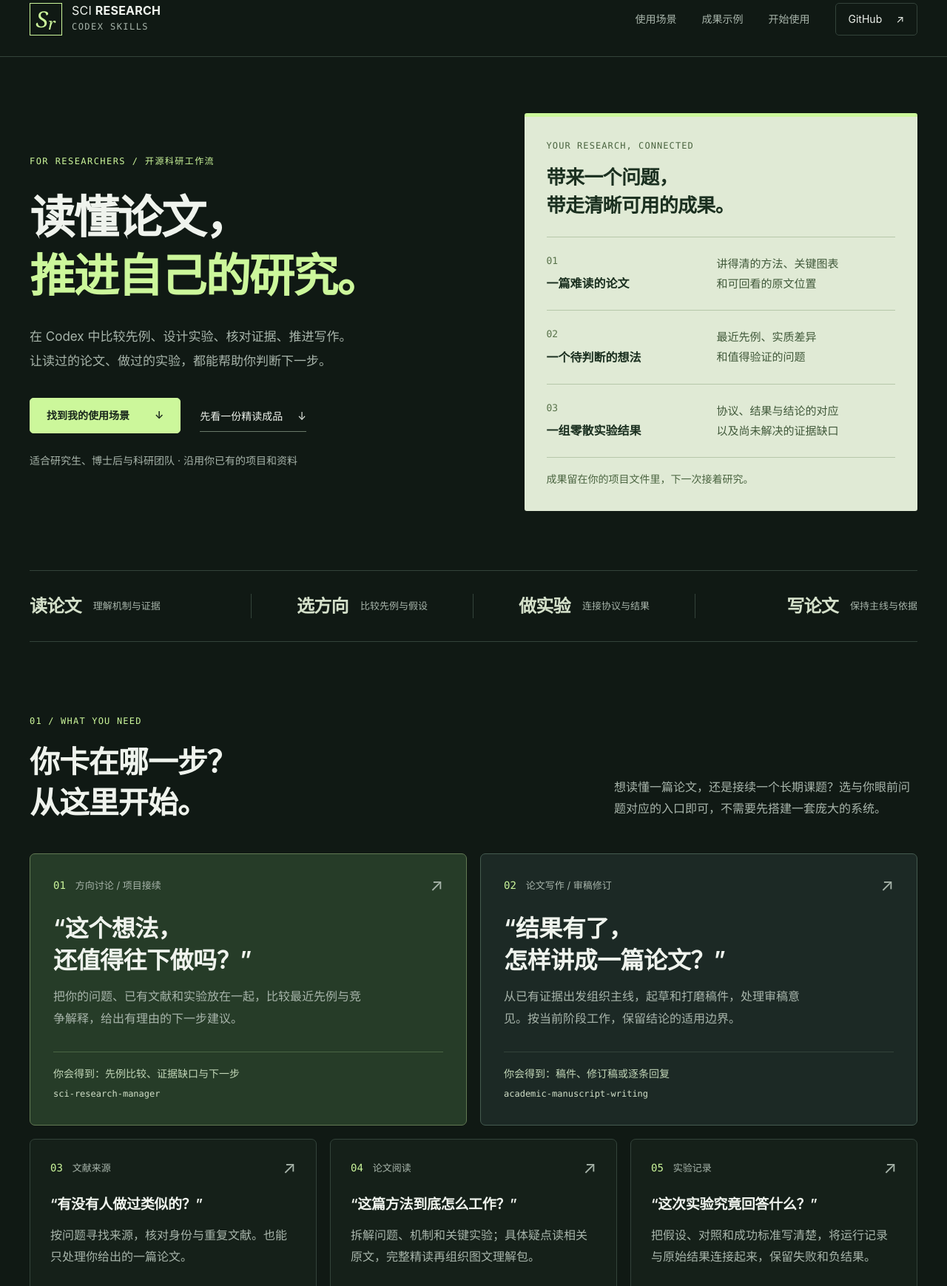
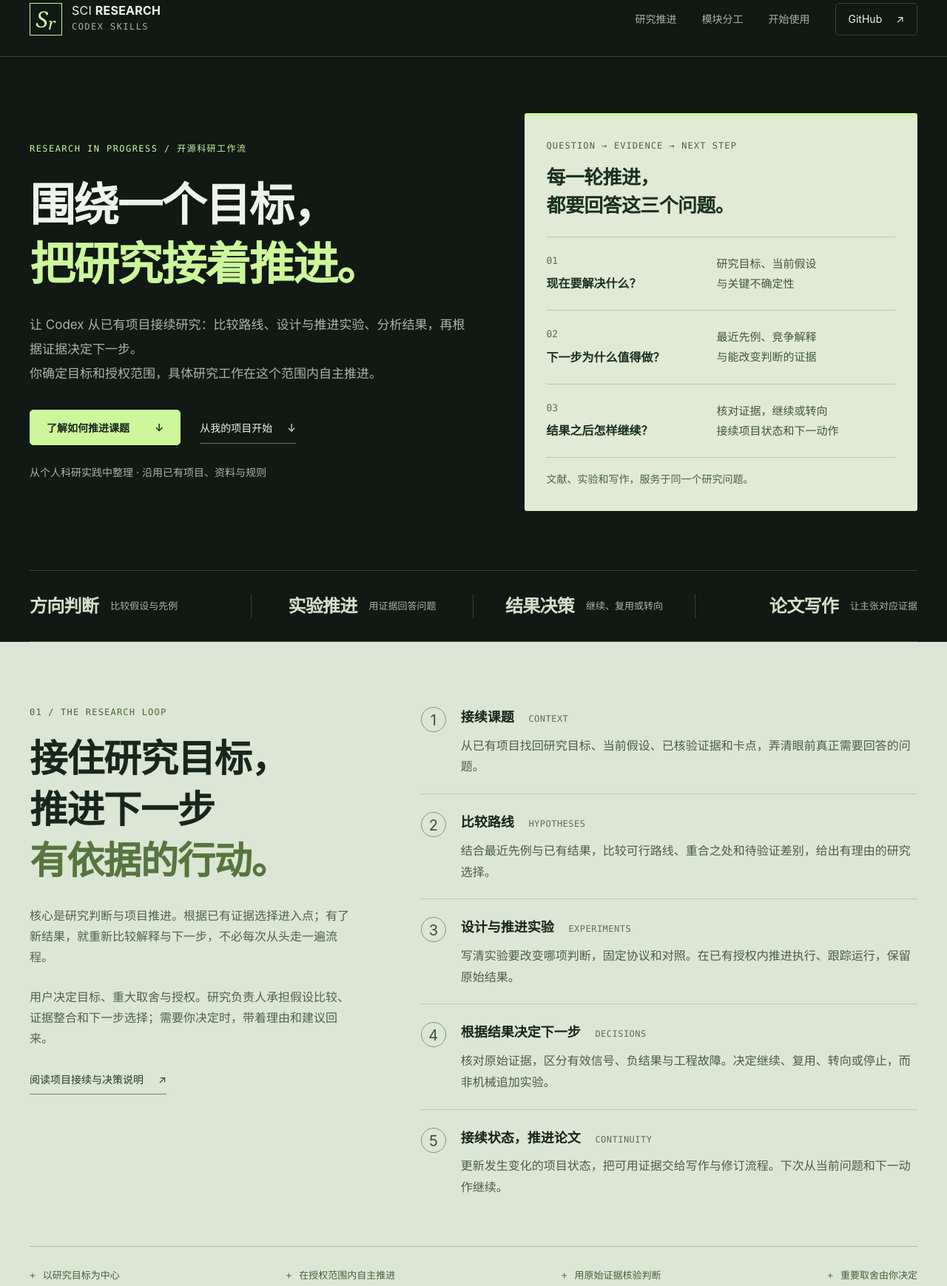
Before and after one commit to godzhiwzz-create/sci-research-codex-skills, a plain HTML site: page docs/index.html in a window 1280 px wide. Shown: the part 24-1763 px from the top of the page at 74% size. Drawn offline with Linux system fonts and the light colour scheme.

Commit message:
Center the homepage on research decisions and project progress

```diff
--- a/docs/index.html
+++ b/docs/index.html
@@ -3,14 +3,14 @@
 <head>
   <meta charset="utf-8">
   <meta name="viewport" content="width=device-width, initial-scale=1">
-  <meta name="description" content="为研究生、博士后与科研团队准备的开源科研工作流。在 Codex 中读懂论文、比较研究方向、梳理实验与证据、推进论文写作，从一个具体问题开始使用。">
+  <meta name="description" content="从个人科研实践中整理的开源 Codex Skills。围绕研究目标接续项目，比较路线、设计与推进实验、核对结果，并根据证据决定下一步。">
   <link rel="canonical" href="https://godzhiwzz-create.github.io/sci-research-codex-skills/">
   <meta property="og:type" content="website">
-  <meta property="og:title" content="SCI Research｜读懂论文，推进研究">
-  <meta property="og:description" content="读论文、选方向、做实验、写论文：把零散信息变成可追溯、可接续的研究成果。">
+  <meta property="og:title" content="SCI Research｜围绕目标，推进研究">
+  <meta property="og:description" content="接续课题、比较路线、推进实验、分析结果。让文献、实验和写作服务于同一个研究目标。">
   <meta property="og:url" content="https://godzhiwzz-create.github.io/sci-research-codex-skills/">
   <meta name="theme-color" content="#101914">
-  <title>SCI Research｜读懂论文，推进研究</title>
+  <title>SCI Research｜围绕目标，推进研究</title>
   <link rel="stylesheet" href="assets/site.css">
 </head>
 <body id="top">
@@ -18,51 +18,65 @@
   <header class="site-header">
     <div class="wrap header-inner">
       <a class="brand" href="#top" aria-label="SCI Research 首页"><span class="brand-mark" aria-hidden="true">S<span>r</span></span><span>SCI <strong>RESEARCH</strong><small>CODEX SKILLS</small></span></a>
-      <nav aria-label="主要导航"><a href="#choose">使用场景</a><a href="#learn">成果示例</a><a href="#install">开始使用</a><a class="nav-repo" href="https://github.com/godzhiwzz-create/sci-research-codex-skills">GitHub <span aria-hidden="true">↗</span></a></nav>
+      <nav aria-label="主要导航"><a href="#workflow">研究推进</a><a href="#choose">模块分工</a><a href="#install">开始使用</a><a class="nav-repo" href="https://github.com/godzhiwzz-create/sci-research-codex-skills">GitHub <span aria-hidden="true">↗</span></a></nav>
     </div>
   </header>
   <div class="hero">
     <div class="wrap hero-grid">
       <div class="hero-copy">
-        <p class="eyebrow">FOR RESEARCHERS / 开源科研工作流</p>
-        <h1>读懂论文，<br><span>推进自己的研究。</span></h1>
-        <p class="hero-description">在 Codex 中比较先例、设计实验、核对证据、推进写作。<br>让读过的论文、做过的实验，都能帮助你判断下一步。</p>
+        <p class="eyebrow">RESEARCH IN PROGRESS / 开源科研工作流</p>
+        <h1>围绕一个目标，<br><span>把研究接着推进。</span></h1>
+        <p class="hero-description">让 Codex 从已有项目接续研究：比较路线、设计与推进实验、分析结果，再根据证据决定下一步。<br>你确定目标和授权范围，具体研究工作在这个范围内自主推进。</p>
         <div class="actions">
-          <a class="button primary" href="#choose">找到我的使用场景 <span aria-hidden="true">↓</span></a>
-          <a class="text-link" href="#learn">先看一份精读成品 <span aria-hidden="true">↓</span></a>
+          <a class="button primary" href="#workflow">了解如何推进课题 <span aria-hidden="true">↓</span></a>
+          <a class="text-link" href="#install">从我的项目开始 <span aria-hidden="true">↓</span></a>
         </div>
-        <p class="audience-note">适合研究生、博士后与科研团队 · 沿用你已有的项目和资料</p>
+        <p class="audience-note">从个人科研实践中整理 · 沿用已有项目、资料与规则</p>
       </div>
       <aside class="research-desk" aria-labelledby="desk-title">
-        <div class="desk-header"><span class="mono-label">YOUR RESEARCH, CONNECTED</span><h2 id="desk-title">带来一个问题，<br>带走清晰可用的成果。</h2></div>
+        <div class="desk-header"><span class="mono-label">QUESTION → EVIDENCE → NEXT STEP</span><h2 id="desk-title">每一轮推进，<br>都要回答这三个问题。</h2></div>
         <dl class="outcome-list">
-          <div><dt><span>01</span> 一篇难读的论文</dt><dd>讲得清的方法、关键图表<br>和可回看的原文位置</dd></div>
-          <div><dt><span>02</span> 一个待判断的想法</dt><dd>最近先例、实质差异<br>和值得验证的问题</dd></div>
-          <div><dt><span>03</span> 一组零散实验结果</dt><dd>协议、结果与结论的对应<br>以及尚未解决的证据缺口</dd></div>
+          <div><dt><span>01</span> 现在要解决什么？</dt><dd>研究目标、当前假设<br>与关键不确定性</dd></div>
+          <div><dt><span>02</span> 下一步为什么值得做？</dt><dd>最近先例、竞争解释<br>与能改变判断的证据</dd></div>
+          <div><dt><span>03</span> 结果之后怎样继续？</dt><dd>核对证据，继续或转向<br>接续项目状态和下一动作</dd></div>
         </dl>
-        <p class="desk-note">成果留在你的项目文件里，下一次接着研究。</p>
+        <p class="desk-note">文献、实验和写作，服务于同一个研究问题。</p>
       </aside>
     </div>
     <div class="wrap facts-row" aria-label="适用研究环节">
-      <div><strong>读论文</strong><span>理解机制与证据</span></div>
-      <div><strong>选方向</strong><span>比较先例与假设</span></div>
-      <div><strong>做实验</strong><span>连接协议与结果</span></div>
-      <div><strong>写论文</strong><span>保持主线与依据</span></div>
+      <div><strong>方向判断</strong><span>比较假设与先例</span></div>
+      <div><strong>实验推进</strong><span>用证据回答问题</span></div>
+      <div><strong>结果决策</strong><span>继续、复用或转向</span></div>
+      <div><strong>论文写作</strong><span>让主张对应证据</span></div>
     </div>
   </div>
 
   <main id="main" tabindex="-1">
+    <section class="workflow-section" id="workflow" aria-labelledby="workflow-title">
+      <div class="wrap workflow-layout">
+        <div class="workflow-copy"><p class="section-label">01 / THE RESEARCH LOOP</p><h2 id="workflow-title">接住研究目标，<br>推进下一步<br><span>有依据的行动。</span></h2><p>核心是研究判断与项目推进。根据已有证据选择进入点；有了新结果，就重新比较解释与下一步，不必每次从头走一遍流程。</p><p>用户决定目标、重大取舍与授权。研究负责人承担假设比较、证据整合和下一步选择；需要你决定时，带着理由和建议回来。</p><a class="text-link" href="https://github.com/godzhiwzz-create/sci-research-codex-skills/blob/main/docs/tutorials/project-management.md">阅读项目接续与决策说明 <span aria-hidden="true">↗</span></a></div>
+        <div class="workflow-list">
+          <article><span class="workflow-marker" aria-hidden="true">1</span><div><h3>接续课题 <small>CONTEXT</small></h3><p>从已有项目找回研究目标、当前假设、已核验证据和卡点，弄清眼前真正需要回答的问题。</p></div></article>
+          <article><span class="workflow-marker" aria-hidden="true">2</span><div><h3>比较路线 <small>HYPOTHESES</small></h3><p>结合最近先例与已有结果，比较可行路线、重合之处和待验证差别，给出有理由的研究选择。</p></div></article>
+          <article><span class="workflow-marker" aria-hidden="true">3</span><div><h3>设计与推进实验 <small>EXPERIMENTS</small></h3><p>写清实验要改变哪项判断，固定协议和对照。在已有授权内推进执行、跟踪运行，保留原始结果。</p></div></article>
+          <article><span class="workflow-marker" aria-hidden="true">4</span><div><h3>根据结果决定下一步 <small>DECISIONS</small></h3><p>核对原始证据，区分有效信号、负结果与工程故障。决定继续、复用、转向或停止，而非机械追加实验。</p></div></article>
+          <article><span class="workflow-marker" aria-hidden="true">5</span><div><h3>接续状态，推进论文 <small>CONTINUITY</small></h3><p>更新发生变化的项目状态，把可用证据交给写作与修订流程。下次从当前问题和下一动作继续。</p></div></article>
+        </div>
+      </div>
+      <div class="wrap principles"><span>以研究目标为中心</span><span>在授权范围内自主推进</span><span>用原始证据核验判断</span><span>重要取舍由你决定</span></div>
+    </section>
+
     <section class="section wrap" id="choose" aria-labelledby="choose-title">
       <div class="section-heading">
-        <div><p class="section-label">01 / WHAT YOU NEED</p><h2 id="choose-title">你卡在哪一步？<br>从这里开始。</h2></div>
-        <p class="section-intro">想读懂一篇论文，还是接续一个长期课题？选与你眼前问题对应的入口即可，不需要先搭建一套庞大的系统。</p>
+        <div><p class="section-label">02 / SUPPORTING SKILLS</p><h2 id="choose-title">一个研究主线，<br>按需调用不同能力。</h2></div>
+        <p class="section-intro">研究负责人整合判断，写作入口维护稿件主线；检索、精读、实验记录和核验提供必要支持。窄任务也可以直接使用对应模块。</p>
       </div>
       <div class="owner-grid">
         <a class="skill-card owner-card research-card" href="https://github.com/godzhiwzz-create/sci-research-codex-skills/tree/main/skills/sci-research-manager">
-          <div class="card-topline"><span class="skill-number">01</span><span>方向讨论 / 项目接续</span><span class="card-arrow" aria-hidden="true">↗</span></div>
-          <h3>“这个想法，<br>还值得往下做吗？”</h3>
-          <p>把你的问题、已有文献和实验放在一起，比较最近先例与竞争解释，给出有理由的下一步建议。</p>
-          <div class="card-bottom"><span class="output-label">你会得到：先例比较、证据缺口与下一步</span><code>sci-research-manager</code></div>
+          <div class="card-topline"><span class="skill-number">01</span><span>研究判断 / 项目推进</span><span class="card-arrow" aria-hidden="true">↗</span></div>
+          <h3>“围绕这个目标，<br>把研究接着推进。”</h3>
+          <p>整合文献与实验，比较假设、推进已授权的工作，并根据证据调整下一动作，维护一条连续的研究主线。</p>
+          <div class="card-bottom"><span class="output-label">核心职责：研究决策、证据与项目接续</span><code>sci-research-manager</code></div>
         </a>
         <a class="skill-card owner-card manuscript-card" href="https://github.com/godzhiwzz-create/sci-research-codex-skills/tree/main/skills/academic-manuscript-writing">
           <div class="card-topline"><span class="skill-number">02</span><span>论文写作 / 审稿修订</span><span class="card-arrow" aria-hidden="true">↗</span></div>
@@ -106,40 +120,17 @@
       <div class="section-footnote"><span>8 个入口按需使用，不是 8 个常驻代理。已有项目规则、目录和证据始终优先。</span><a class="text-link" href="https://github.com/godzhiwzz-create/sci-research-codex-skills/blob/main/docs/architecture-v2.md">了解模块如何配合 <span aria-hidden="true">↗</span></a></div>
     </section>
 
-    <section class="workflow-section" id="workflow" aria-labelledby="workflow-title">
-      <div class="wrap workflow-layout">
-        <div class="workflow-copy"><p class="section-label">02 / RESEARCH AT YOUR PACE</p><h2 id="workflow-title">从一次提问，<br>到一个<br><span>长期课题。</span></h2><p>你决定目标和投入范围。小问题直接回答；需要深入时，再衔接文献、实验和写作。右侧是不同使用方式，不是必经步骤。</p><a class="text-link" href="https://github.com/godzhiwzz-create/sci-research-codex-skills/blob/main/docs/tutorials/project-management.md">看看如何接续一个项目 <span aria-hidden="true">↗</span></a></div>
-        <div class="workflow-list">
-          <article><span class="workflow-marker" aria-hidden="true">◇</span><div><h3>讨论一个想法 <small>DISCUSS</small></h3><p>回答眼前的问题，指出可检验差别。不自动建档、下载或远端执行。</p></div></article>
-          <article><span class="workflow-marker" aria-hidden="true">⌕</span><div><h3>做一次定向查新 <small>VERIFY PRIOR ART</small></h3><p>核验最近先例，说明实质重合与尚未测试的差别，不轻率否定整个方向。</p></div></article>
-          <article><span class="workflow-marker" aria-hidden="true">⊙</span><div><h3>进行最小探索 <small>PROBE</small></h3><p>在已有授权内，用小而固定的协议区分竞争解释，为下一次决定提供信息。</p></div></article>
-          <article><span class="workflow-marker" aria-hidden="true">⊞</span><div><h3>开展正式实验 <small>EXPERIMENT</small></h3><p>保留完整协议、公平对照、统计标准与原始证据，完成实验记录闭环。</p></div></article>
-          <article><span class="workflow-marker" aria-hidden="true">✓</span><div><h3>准备投稿审计 <small>AUDIT</small></h3><p>对冻结材料做完整一致性检查。发现缺口就明确报告，不自动提交。</p></div></article>
-        </div>
-      </div>
-      <div class="wrap principles"><span>沿用已有资料</span><span>结果可以追溯</span><span>结论保留边界</span><span>重要取舍由你决定</span></div>
-    </section>
-
     <section class="section wrap learning-section" id="learn" aria-labelledby="learn-title">
-      <div class="section-heading"><div><p class="section-label">03 / SEE THE OUTPUT</p><h2 id="learn-title">不是只给一个摘要。<br>看看你能得到什么。</h2></div><a class="text-link" href="tutorials/">全部中文教程 <span aria-hidden="true">↗</span></a></div>
-      <article class="demo-feature">
-        <div class="demo-copy"><p class="demo-kicker">PAPER READING / 真实精读示例</p><h3>Attention Is<br>All You Need.</h3><p>一份可以用来复习、讨论和准备组会的中文理解包：问题从何而来、方法如何工作、图表支持什么，以及结论的边界。</p><a class="button primary" href="tutorials/examples/attention-is-all-you-need/">打开完整精读示例 <span aria-hidden="true">↗</span></a><p class="demo-note">已保存的论文阅读示例，展示产物形式，不是所有任务都要生成的模板。</p></div>
-        <a class="demo-preview" href="tutorials/examples/attention-is-all-you-need/" aria-label="查看 Attention Is All You Need 的完整精读演示">
-          <div class="preview-heading"><span>METHOD / 方法路线</span><span aria-hidden="true">↗</span></div>
-          <img src="tutorials/examples/attention-is-all-you-need/assets/transformer_flow.svg" width="1180" height="760" loading="lazy" alt="精读演示中的 Transformer 编码器与解码器方法路线图">
-          <div class="preview-footer"><span>原文位置</span><span>机制解释</span><span>图表证据</span></div>
-        </a>
-      </article>
+      <div class="section-heading"><div><p class="section-label">03 / GUIDES &amp; REFERENCES</p><h2 id="learn-title">使用说明与<br>辅助模块示例。</h2></div><a class="text-link" href="tutorials/">全部中文教程 <span aria-hidden="true">↗</span></a></div>
       <div class="tutorial-grid">
         <a class="tutorial-link" href="https://github.com/godzhiwzz-create/sci-research-codex-skills/blob/main/docs/tutorials/project-management.md"><span class="tutorial-index">01</span><div><span class="mono-label">PROJECT MEMORY</span><h3>长期项目，怎样接续而不失焦？</h3><p>从现有入口找到问题和证据，只维护发生变化的记录。</p></div><span aria-hidden="true">↗</span></a>
-        <a class="tutorial-link" href="https://github.com/godzhiwzz-create/sci-research-codex-skills/blob/main/docs/tutorials/paper-deepread.md"><span class="tutorial-index">02</span><div><span class="mono-label">PAPER UNDERSTANDING</span><h3>一篇论文，怎样真正读明白？</h3><p>从决定性原文到完整理解包，按问题选择阅读深度。</p></div><span aria-hidden="true">↗</span></a>
+        <a class="tutorial-link" href="tutorials/examples/attention-is-all-you-need/"><span class="tutorial-index">02</span><div><span class="mono-label">SUPPORTING EXAMPLE</span><h3>论文精读模块示例</h3><p>Attention Is All You Need 理解包，仅展示阅读子任务，不代表完整科研推进流程。</p></div><span aria-hidden="true">↗</span></a>
       </div>
-      <a class="demo-source" href="https://github.com/godzhiwzz-create/sci-research-codex-skills/blob/main/docs/tutorials/examples/attention-is-all-you-need/Attention_Is_All_You_Need_understanding_20260522.md">查看演示的 Markdown 源稿 <span aria-hidden="true">↗</span></a>
     </section>
 
     <section class="install-section" id="install" aria-labelledby="install-title">
       <div class="wrap install-grid">
-        <div><p class="section-label">04 / START WITH ONE QUESTION</p><h2 id="install-title">带上你的问题，<br><span>在 Codex 中开始。</span></h2><p class="install-description">先选一个需要的 Skill，预览安装计划，确认后安装。然后提供论文、项目目录或已有结果，就能从眼前的问题开始。</p><ul class="install-facts"><li>使用 Codex 与 Python 3.10+</li><li>无需搬迁已有项目或资料库</li><li>安装后重新加载 Skill 列表</li></ul><blockquote class="starter-prompt">“用 $sci-research-manager 接续这个项目，找出当前问题、已有证据和最值得做的下一步。先讨论，不启动实验。”</blockquote><a class="text-link" href="https://github.com/godzhiwzz-create/sci-research-codex-skills#安装">安装说明与更多提问示例 <span aria-hidden="true">↗</span></a></div>
+        <div><p class="section-label">04 / START FROM YOUR PROJECT</p><h2 id="install-title">给出目标与边界，<br><span>从现有课题开始。</span></h2><p class="install-description">先安装研究主入口，再提供项目目录、研究目标与授权范围。其他模块按任务需要使用，不必重建资料库。</p><ul class="install-facts"><li>使用 Codex 与 Python 3.10+</li><li>沿用已有项目与规则</li><li>安装后重新加载 Skill 列表</li></ul><blockquote class="starter-prompt">“用 $sci-research-manager 接续这个项目。根据当前研究目标和已有证据，比较可行路线，在已有授权内推进下一步，并根据结果更新判断。超出授权时带着具体方案找我。”</blockquote><p class="install-description">如果只想讨论，直接注明“本次只讨论，不启动实验”。持续执行与等待还需要可用的运行环境和相应授权；安装 Skill 本身不会启动后台任务。</p><a class="text-link" href="https://github.com/godzhiwzz-create/sci-research-codex-skills#安装">安装说明与更多提问示例 <span aria-hidden="true">↗</span></a></div>
         <div class="terminal">
           <div class="terminal-header"><span><span class="terminal-dot" aria-hidden="true"></span> TERMINAL</span><span>先预览 · 再安装</span></div>
           <div class="command-block"><div class="command-label"><span>01 / 克隆仓库并预览</span><button class="copy-button" type="button" data-copy="preview-command" hidden>复制预览命令</button></div><pre tabindex="0" aria-label="克隆仓库并预览单个 Skill 安装的命令"><code id="preview-command">git clone https://github.com/godzhiwzz-create/sci-research-codex-skills.git
```
Also changed, not shown: docs/assets/research-overview.svg, 4 other files.
